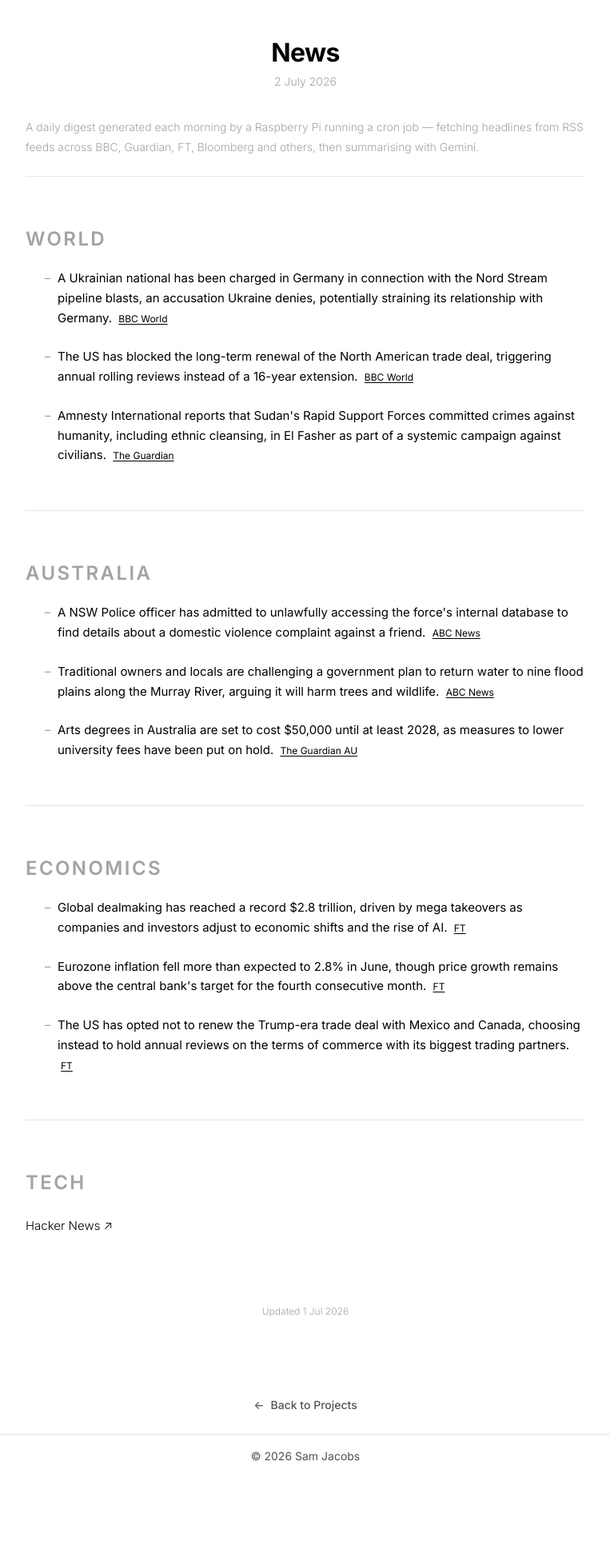
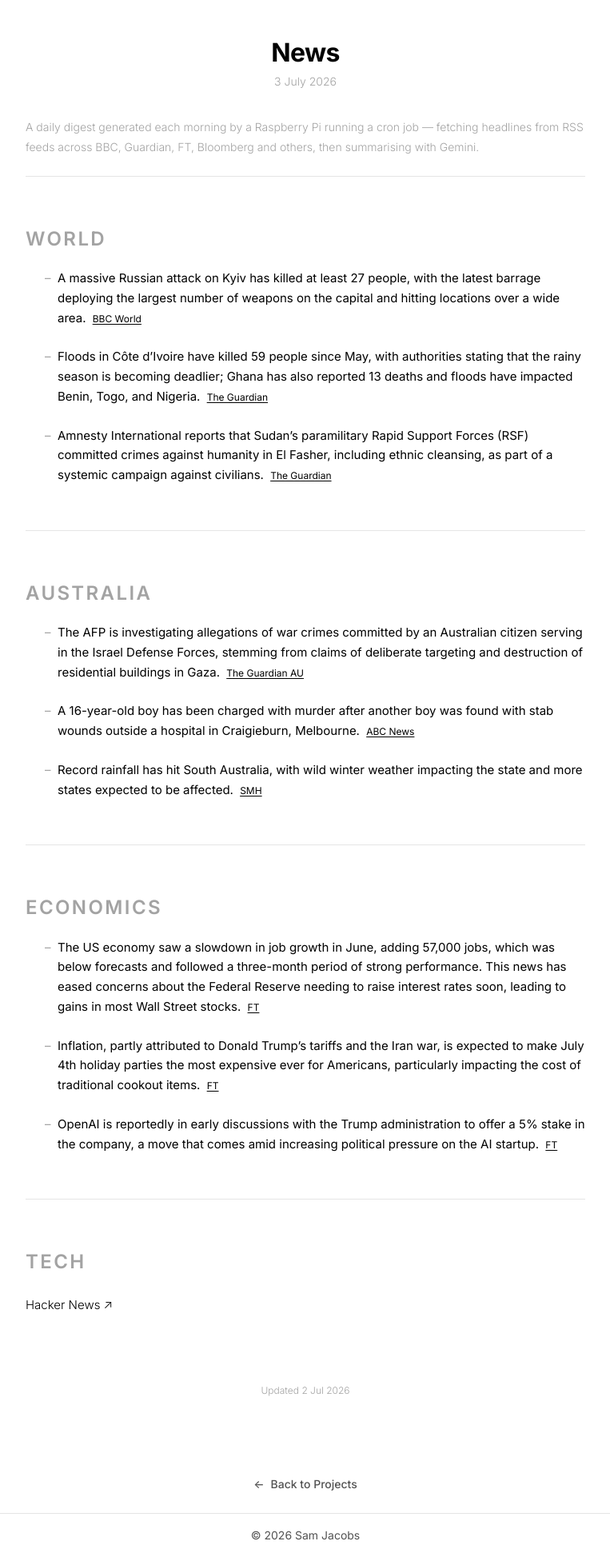
Before and after one commit to s-jac/s-jac.github.io, a Jekyll site: the page built from projects/news.html, in a window 1280 px wide. Shown: the whole page at 80% size, without its empty margins (258-1021 px from the left). Built offline with Jekyll 4.4.1, drawn with Linux system fonts in a browser that asks for light colours; before the commit the page ends 1848 px from its top, so only the background shows below that.

Commit message:
daily news update 3 July 2026

```diff
--- a/_data/news.json
+++ b/_data/news.json
@@ -1,22 +1,22 @@
 {
-  "date": "2 July 2026",
-  "generated_at": "2026-07-01T21:00:23.616472+00:00",
+  "date": "3 July 2026",
+  "generated_at": "2026-07-02T21:01:43.150666+00:00",
   "sections": [
     {
       "heading": "World",
       "bullets": [
         {
-          "text": "A Ukrainian national has been charged in Germany in connection with the Nord Stream pipeline blasts, an accusation Ukraine denies, potentially straining its relationship with Germany.",
+          "text": "A massive Russian attack on Kyiv has killed at least 27 people, with the latest barrage deploying the largest number of weapons on the capital and hitting locations over a wide area.",
           "source": "BBC World",
           "url": "https://www.bbc.com/news/world"
         },
         {
-          "text": "The US has blocked the long-term renewal of the North American trade deal, triggering annual rolling reviews instead of a 16-year extension.",
-          "source": "BBC World",
-          "url": "https://www.bbc.com/news/world"
+          "text": "Floods in Côte d’Ivoire have killed 59 people since May, with authorities stating that the rainy season is becoming deadlier; Ghana has also reported 13 deaths and floods have impacted Benin, Togo, and Nigeria.",
+          "source": "The Guardian",
+          "url": "https://www.theguardian.com"
         },
         {
-          "text": "Amnesty International reports that Sudan's Rapid Support Forces committed crimes against humanity, including ethnic cleansing, in El Fasher as part of a systemic campaign against civilians.",
+          "text": "Amnesty International reports that Sudan’s paramilitary Rapid Support Forces (RSF) committed crimes against humanity in El Fasher, including ethnic cleansing, as part of a systemic campaign against civilians.",
           "source": "The Guardian",
           "url": "https://www.theguardian.com"
         }
@@ -26,19 +26,19 @@
       "heading": "Australia",
       "bullets": [
         {
-          "text": "A NSW Police officer has admitted to unlawfully accessing the force's internal database to find details about a domestic violence complaint against a friend.",
+          "text": "The AFP is investigating allegations of war crimes committed by an Australian citizen serving in the Israel Defense Forces, stemming from claims of deliberate targeting and destruction of residential buildings in Gaza.",
+          "source": "The Guardian AU",
+          "url": "https://www.theguardian.com/au"
+        },
+        {
+          "text": "A 16-year-old boy has been charged with murder after another boy was found with stab wounds outside a hospital in Craigieburn, Melbourne.",
           "source": "ABC News",
           "url": "https://www.abc.net.au/news"
         },
         {
-          "text": "Traditional owners and locals are challenging a government plan to return water to nine flood plains along the Murray River, arguing it will harm trees and wildlife.",
-          "source": "ABC News",
-          "url": "https://www.abc.net.au/news"
-        },
-        {
-          "text": "Arts degrees in Australia are set to cost $50,000 until at least 2028, as measures to lower university fees have been put on hold.",
-          "source": "The Guardian AU",
-          "url": "https://www.theguardian.com/au"
+          "text": "Record rainfall has hit South Australia, with wild winter weather impacting the state and more states expected to be affected.",
+          "source": "SMH",
+          "url": "https://www.smh.com.au"
         }
       ]
     },
@@ -46,17 +46,17 @@
       "heading": "Economics",
       "bullets": [
         {
-          "text": "Global dealmaking has reached a record $2.8 trillion, driven by mega takeovers as companies and investors adjust to economic shifts and the rise of AI.",
+          "text": "The US economy saw a slowdown in job growth in June, adding 57,000 jobs, which was below forecasts and followed a three-month period of strong performance. This news has eased concerns about the Federal Reserve needing to raise interest rates soon, leading to gains in most Wall Street stocks.",
           "source": "FT",
           "url": "https://www.ft.com"
         },
         {
-          "text": "Eurozone inflation fell more than expected to 2.8% in June, though price growth remains above the central bank's target for the fourth consecutive month.",
+          "text": "Inflation, partly attributed to Donald Trump’s tariffs and the Iran war, is expected to make July 4th holiday parties the most expensive ever for Americans, particularly impacting the cost of traditional cookout items.",
           "source": "FT",
           "url": "https://www.ft.com"
         },
         {
-          "text": "The US has opted not to renew the Trump-era trade deal with Mexico and Canada, choosing instead to hold annual reviews on the terms of commerce with its biggest trading partners.",
+          "text": "OpenAI is reportedly in early discussions with the Trump administration to offer a 5% stake in the company, a move that comes amid increasing political pressure on the AI startup.",
           "source": "FT",
           "url": "https://www.ft.com"
         }
```
